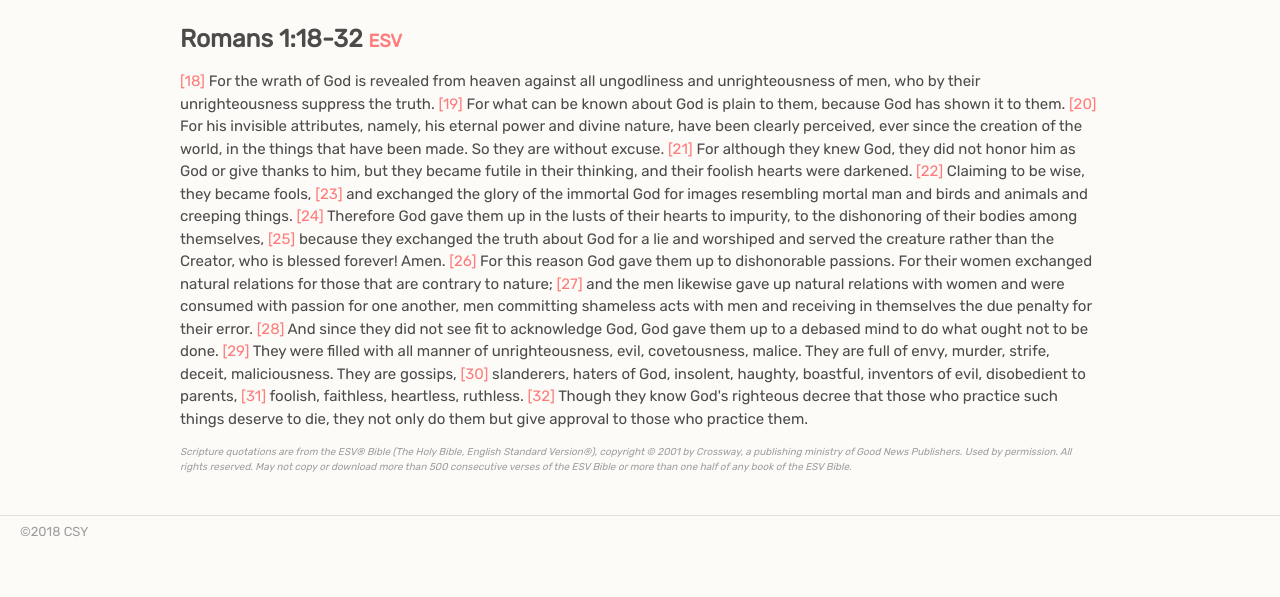
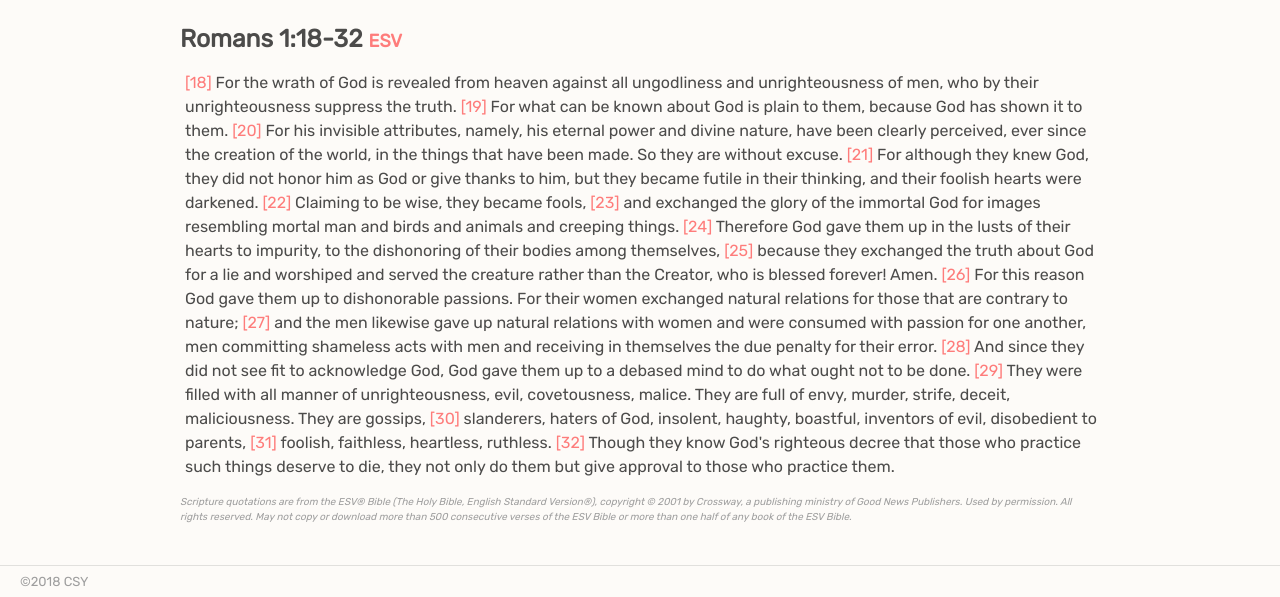
Before and after one commit to yangcs907/romans1_18_32, a plain HTML site: page text.html in a window 1280 px wide. Shown: the part 321-918 px from the top of the page. Before the commit the page ends 868 px from the top, so only its background shows below. Drawn offline with nearby package versions, Linux system fonts and the light colour scheme.

Commit message:
styling updates

```diff
--- a/text.html
+++ b/text.html
@@ -36,7 +36,7 @@
   <div class="contentContainer">
     <h5 style="font-weight:bold">Romans 1:18-32 <span style="color:red;opacity:0.5;font-size:18px">ESV</span></h5>
     <div class="textDiv">
-      <p>
+      <p style="padding-left:5px;font-size:16px">
         <span id="verseNumber">[18]</span> For the wrath of God is revealed from heaven against all ungodliness and unrighteousness of men, who by their unrighteousness suppress the truth. <span id="verseNumber">[19]</span> For what can be known about God is plain to them, because God has shown it to them. <span id="verseNumber">[20]</span> For his invisible attributes, namely, his eternal power and divine nature, have been clearly perceived, ever since the creation of the world, in the things that have been made. So they are without excuse. <span id="verseNumber">[21]</span> For although they knew God, they did not honor him as God or give thanks to him, but they became futile in their thinking, and their foolish hearts were darkened. <span id="verseNumber">[22]</span> Claiming to be wise, they became fools, <span id="verseNumber">[23]</span> and exchanged the glory of the immortal God for images resembling mortal man and birds and animals and creeping things.
         <span id="verseNumber">[24]</span> Therefore God gave them up in the lusts of their hearts to impurity, to the dishonoring of their bodies among themselves, <span id="verseNumber">[25]</span> because they exchanged the truth about God for a lie and worshiped and served the creature rather than the Creator, who is blessed forever! Amen.
         <span id="verseNumber">[26]</span> For this reason God gave them up to dishonorable passions. For their women exchanged natural relations for those that are contrary to nature; <span id="verseNumber">[27]</span> and the men likewise gave up natural relations with women and were consumed with passion for one another, men committing shameless acts with men and receiving in themselves the due penalty for their error.
```
